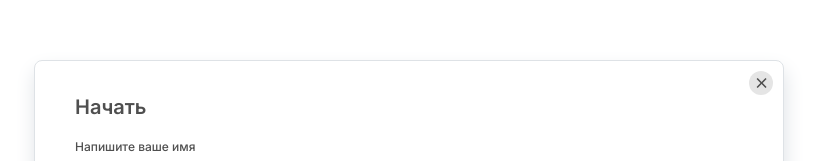
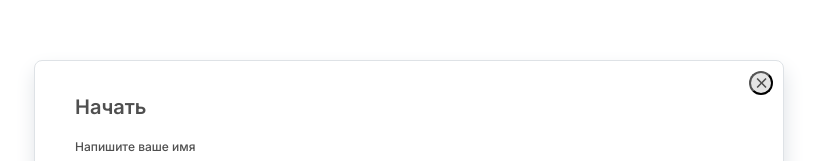
Before and after one commit to Reyka141/test-front-by-ekom, a Next.js app: page / in a window 1280 px wide. Shown: the part 209-370 px from the top of the page, without its empty margins (231-1050 px from the left). Built offline with nearby package versions, Linux system fonts and the light colour scheme.

Commit message:
update src/app/page.tsx

```diff
--- a/src/app/page.tsx
+++ b/src/app/page.tsx
@@ -14,7 +14,8 @@ export default function Authorization() {
     e.preventDefault();
     if (!name) {
       localStorage.setItem('username', username);
-      route.push(`/${e.currentTarget.id}`);
+      console.log('id', e.currentTarget.name)
+      route.push(`/${e.currentTarget.name}`);
       return;
     }
     updateUser({
@@ -44,15 +45,15 @@ export default function Authorization() {
             </div>
           </div>
           <div className={style.contentBottom}>
-            <button type="submit" id="calculator" className="btn" onClick={handleClick}>
+            <button type="submit" name="calculator" className="btn" onClick={handleClick}>
               Открыть калькулятор
             </button>
-            <button type="submit" id="password-generator" className="btn" onClick={handleClick}>
+            <button type="submit" name="password-generator" className="btn" onClick={handleClick}>
               Открыть генератор
             </button>
           </div>
         </form>
-        <div className={style.closeButton}>
+        <button  className={style.closeButton} name="password-generator" onClick={handleClick}>
           <svg
             width="11"
             height="10"
@@ -65,7 +66,7 @@ export default function Authorization() {
               fill="#4F4F4F"
             />
           </svg>
-        </div>
+        </button>
       </div>
     </main>
   );
```
